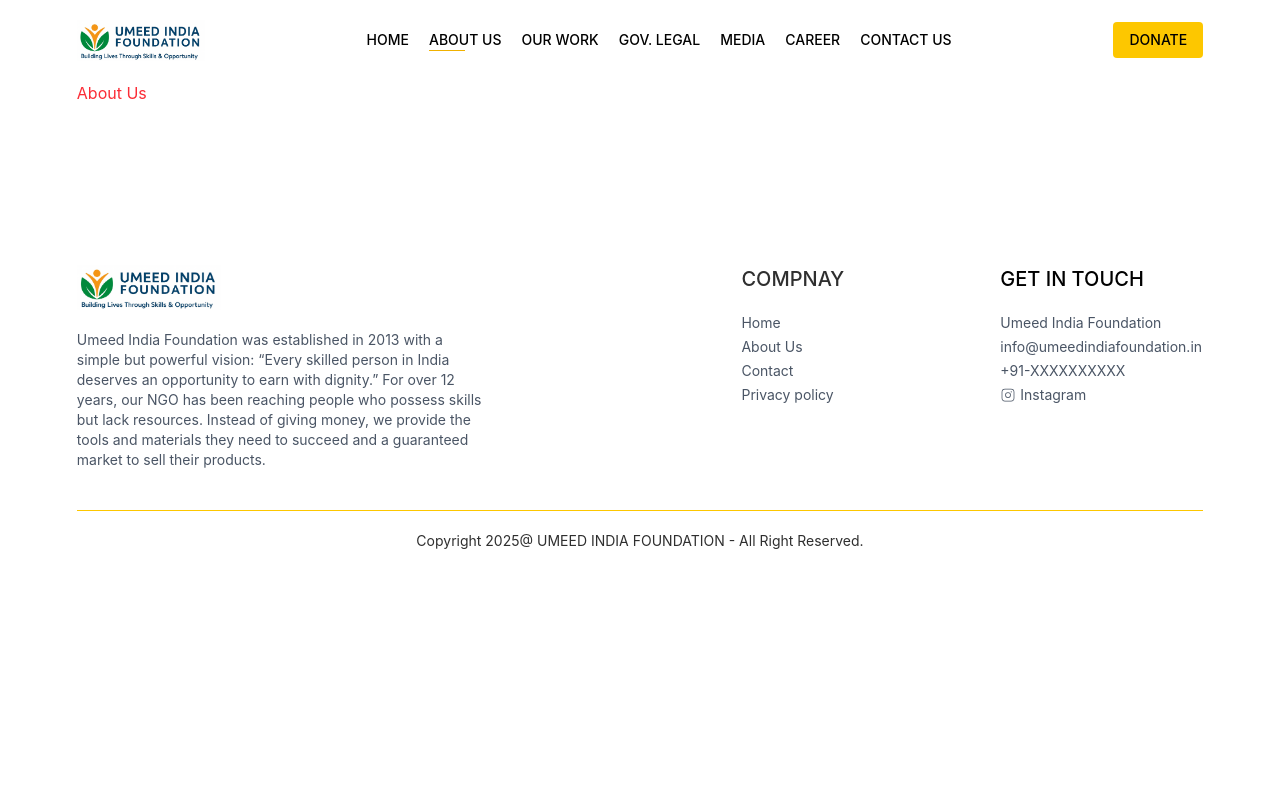
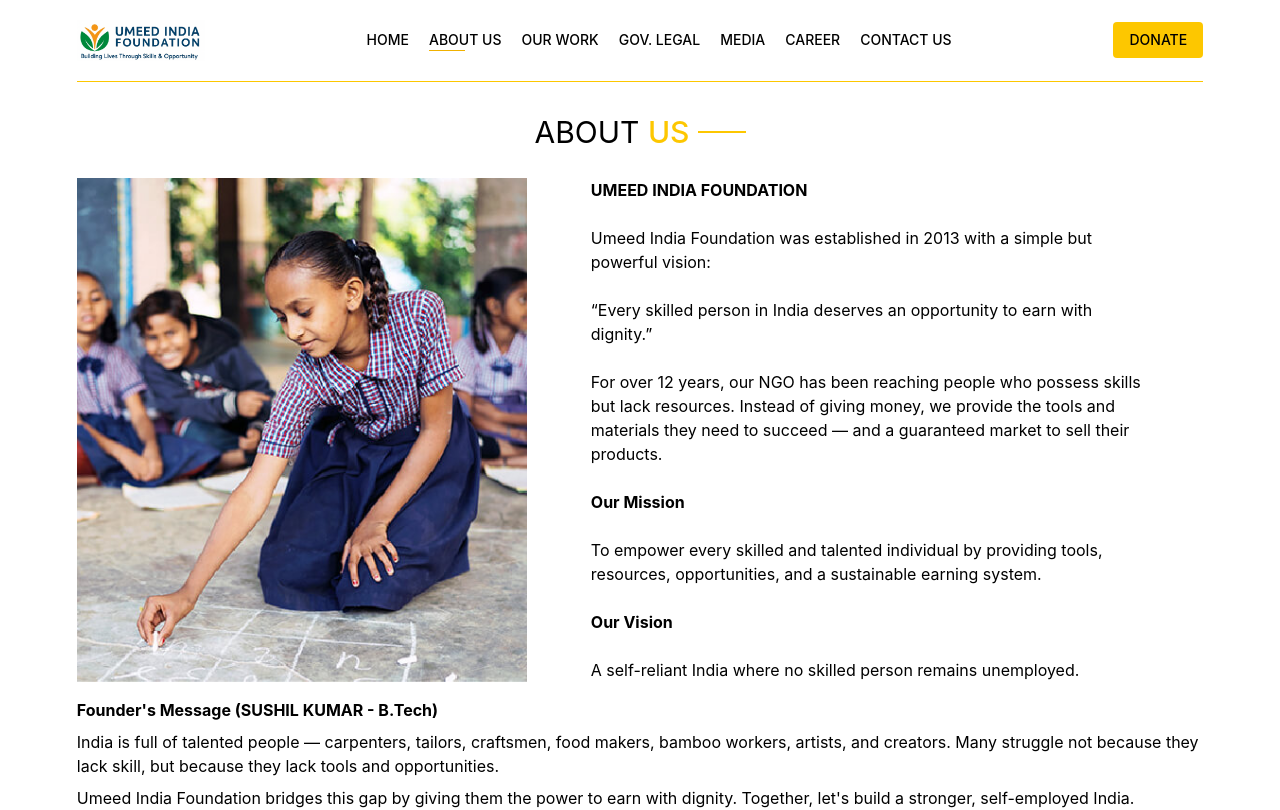
Before and after one commit to mesanaullah/foundation, a React app in the folder frontend/: page /about in a window 1280 px wide. Shown: the top 810 px of the page. Built offline with nearby package versions, Linux system fonts and the light colour scheme; the HTML template or start-up script is replaced by a standard one.

Commit message:
AbouUs page added

```diff
--- a/frontend/src/components/WhoWeAre.jsx
+++ b/frontend/src/components/WhoWeAre.jsx
@@ -10,7 +10,9 @@
             {/* -----------Who we are?------------ */}
             <div className='text-center py-8 text-2xl sm:text-3xl'>
                 <Title text1={'Who '} text2={'We Are ?'} />
-                <p className='w-3/4 m-auto text-sm sm:text-base md:text-lg text-[#2F2F2F]'>Umeed India Foundation is a nationwide NGO dedicated to creating employment, supporting skilled individuals, and transforming lives through practical, dignity-based assistance. Since 2013, we have empowered thousands of talented individuals by providing them with tools, raw materials, skill training, and guaranteed buy-back of their finished products — ensuring that no skilled person remains unemployed in India.</p>
+                <p className='w-3/4 m-auto text-base md:text-lg'>Umeed India Foundation is a nationwide NGO dedicated to creating employment, supporting skilled individuals, and transforming lives through practical, dignity-based assistance.</p>
+
+                <p className='mt-2 w-3/4 m-auto text-base md:text-lg'>Since 2013, we have empowered thousands of talented individuals by providing them with tools, raw materials, skill training, and guaranteed buy-back of their finished products — ensuring that no skilled person remains unemployed in India.</p>
             </div>
 
             {/* -----------What makes us unique?------------ */}
--- a/frontend/src/pages/AboutUs.jsx
+++ b/frontend/src/pages/AboutUs.jsx
@@ -1,9 +1,36 @@
 import React from 'react'
+import Title from '../components/Title.jsx'
+import about from '../IMG/aboutUs.jpg'
 
 const AboutUs = () => {
     return (
         <div>
-            <p className='text-red-500'>About Us</p>
+            <div className='text-2xl sm:text-3xl text-center pt-8 border-t border-yellow-400'>
+                <Title text1={'ABOUT '} text2={'US'} />
+            </div>
+
+            <div className='my-4 flex flex-col sm:flex-row gap-16'>
+                <img className='w-full sm:max-w-[450px] aspect-4/3 object-cover' src={about} alt="" />
+                <div className='flex flex-col justify-center gap-6 md:w-2/4'>
+                    <b>UMEED INDIA FOUNDATION</b>
+                    <p>Umeed India Foundation was established in 2013 with a simple but powerful vision:</p>
+
+                    <p>“Every skilled person in India deserves an opportunity to earn with dignity.”</p>
+
+                    <p>For over 12 years, our NGO has been reaching people who possess skills but lack resources. Instead of giving money, we provide the tools and materials they need to succeed — and a guaranteed market to sell their products.</p>
+
+                    <b className=''>Our Mission</b>
+                    <p>To empower every skilled and talented individual by providing tools, resources, opportunities, and a sustainable earning system.</p>
+
+                    <b>Our Vision</b>
+                    <p>A self-reliant India where no skilled person remains unemployed.</p>
+                </div>
+            </div>
+
+            <b>Founder's Message (SUSHIL KUMAR - B.Tech)</b>
+            <p className='mt-2'>India is full of talented people — carpenters, tailors, craftsmen, food makers, bamboo workers, artists, and creators. Many struggle not because they lack skill, but because they lack tools and opportunities.</p>
+
+            <p className='mt-2'>Umeed India Foundation bridges this gap by giving them the power to earn with dignity. Together, let's build a stronger, self-employed India.</p>
         </div>
     )
 }
```
Also changed, not shown: frontend/src/IMG/aboutUs.jpg (added).
